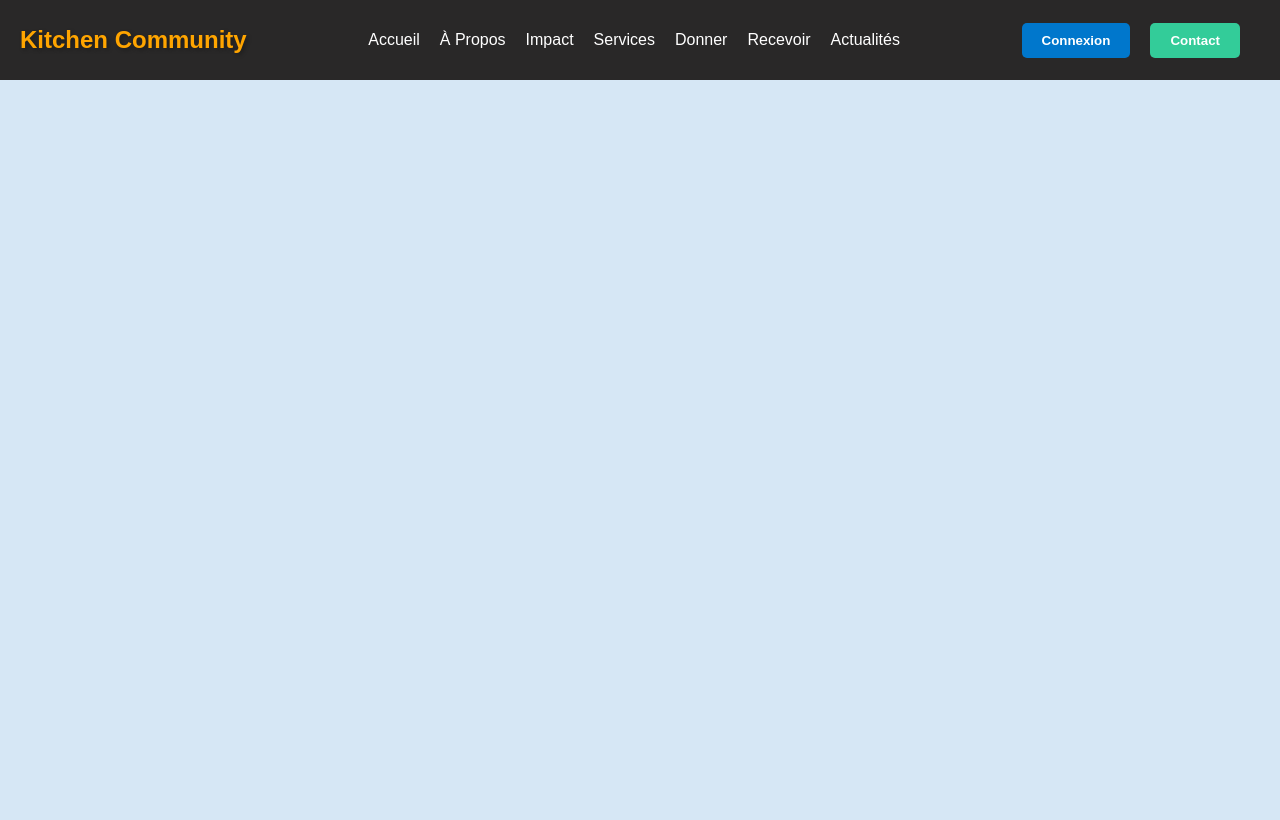
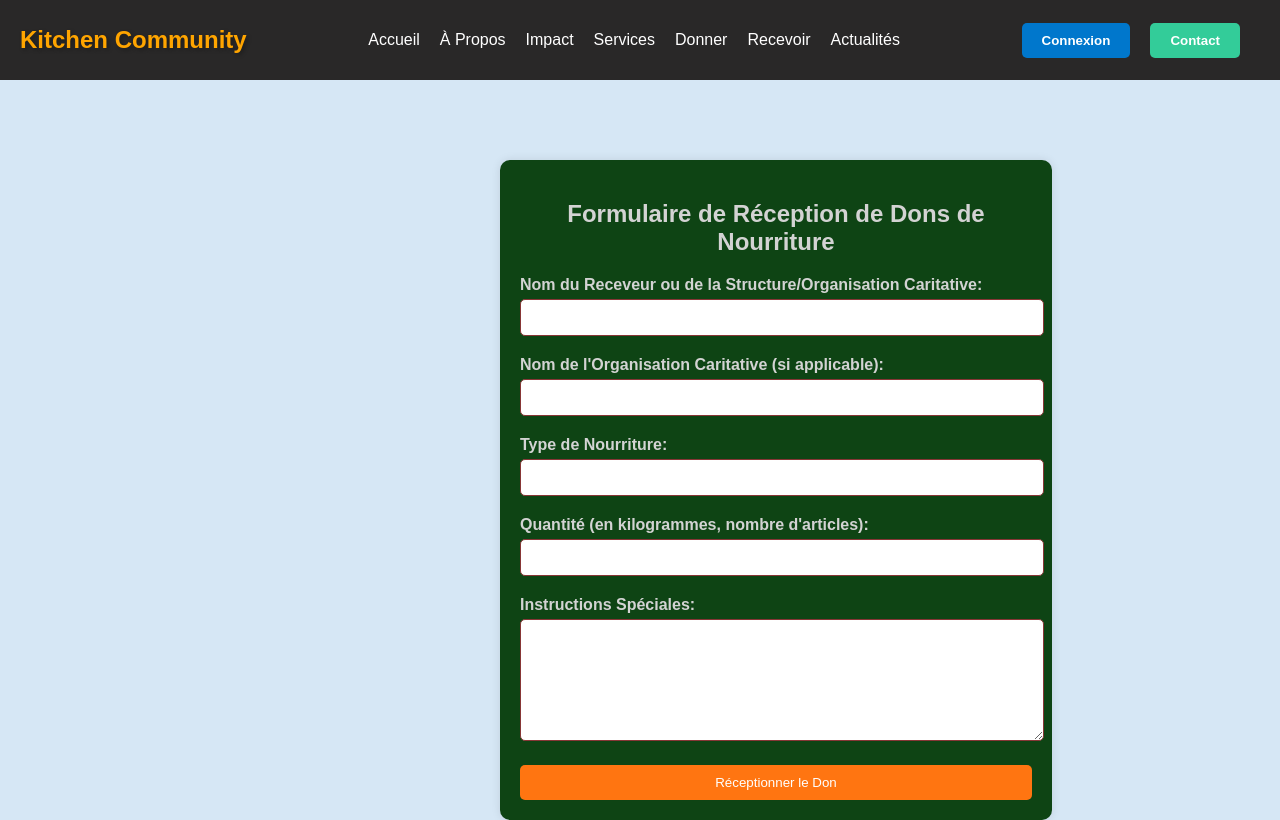
Before and after one commit to KESTIAMASANGU/kitchen-community-connection, a React (Create React App) app: page /Receptions in a window 1280 px wide. Built offline with nearby package versions, Linux system fonts and the light colour scheme.

Commit message:
l'ajout du formulaire de reception

```diff
--- a/src/App.css
+++ b/src/App.css
@@ -278,10 +278,11 @@ body {
 
 
 .container {
-  width: 80%;
-  margin: auto;
+  width: 40%;
+  margin-top: 80px ;
+  margin-left: 500px;
   padding: 20px;
-  background-color: #FFDAB9 ;
+  background-color: #0E4414 ;
   color: #D3D3D3;
   border-radius: 10px;
   box-shadow: 0 0 10px rgba(0, 0, 0, 0.1);
@@ -305,9 +306,9 @@ body {
 .input-group input,
 .input-group select,
 .input-group textarea {
-  width: 100%;
+  width: 98%;
   padding: 10px;
-  border: 1px solid #ccc;
+  border: 1px solid #873636;
   border-radius: 5px;
 }
 
@@ -332,3 +333,61 @@ button {
 button:hover {
   background-color: #FF9F55;
 }
+
+
+.container {
+  width: 40%;
+  margin-top: 80px;
+  margin-left: 500px;
+  padding: 20px;
+  background-color: #0E4414;
+  color: #D3D3D3;
+  border-radius: 10px;
+  box-shadow: 0 0 10px rgba(0, 0, 0, 0.1);
+}
+
+.container h2 {
+  text-align: center;
+  margin-bottom: 20px;
+}
+
+.input-group {
+  margin-bottom: 20px;
+}
+
+.input-group label {
+  display: block;
+  font-weight: bold;
+  margin-bottom: 5px;
+}
+
+.input-group input,
+.input-group select,
+.input-group textarea {
+  width: 98%;
+  padding: 10px;
+  border: 1px solid #873636;
+  border-radius: 5px;
+}
+
+.input-group textarea {
+  height: 100px;
+}
+
+.error {
+  color: #FF0000;
+}
+
+button {
+  width: 100%;
+  padding: 10px;
+  background-color: #fd6b02;
+  color: white;
+  border: none;
+  border-radius: 5px;
+  cursor: pointer;
+}
+
+button:hover {
+  background-color: #FF9F55;
+}
--- a/src/App.jsx
+++ b/src/App.jsx
@@ -5,6 +5,8 @@ import './App.css'
 import Navbar from './navbar';
 import Hero from './hero';
 import LoginForm from './formulaire_connection/donations';
+import  FoodReceptionForm from './formulaire_connection/Receptions';
+
 import AboutUs from './about';
 import Impact from './impact';
 import Services from './services';
@@ -20,8 +22,8 @@ function App() {
         <Routes>
           <Route path='/' element={<Hero />} />
           <Route path='/donations' element={<LoginForm />} />
-          {/* <Route path='/recevoir' element={<Recevoir />} />
-          <Route path='/connexion' element={<Connexion />} /> */}
+          <Route path='/Receptions' element={<FoodReceptionForm />} />
+          {/* <Route path='/connexion' element={<Connexion />} /> */}
         </Routes>
       </main>
       <footer>
--- /dev/null
+++ b/src/formulaire_connection/Receptions.jsx
@@ -0,0 +1,79 @@
+import React, { useState } from 'react';
+
+function FoodReceptionForm() {
+    const [formData, setFormData] = useState({
+        receiverName: '',
+        organization: '',
+        foodType: '',
+        quantity: '',
+        specialInstructions: ''
+    });
+    const [errors, setErrors] = useState({
+        receiverName: '',
+        quantity: ''
+    });
+
+    const handleChange = (e) => {
+        const { name, value } = e.target;
+        setFormData({ ...formData, [name]: value });
+    };
+
+    const handleSubmit = (e) => {
+        e.preventDefault();
+        const { receiverName, quantity } = formData;
+        const errorsCopy = { ...errors };
+
+        if (receiverName.length < 3) {
+            errorsCopy.receiverName = 'Le nom du receveur doit avoir au moins 3 caractères';
+        } else {
+            errorsCopy.receiverName = '';
+        }
+
+        if (isNaN(quantity) || quantity <= 0) {
+            errorsCopy.quantity = 'La quantité doit être un nombre positif';
+        } else {
+            errorsCopy.quantity = '';
+        }
+
+        setErrors(errorsCopy);
+
+        if (!errorsCopy.receiverName && !errorsCopy.quantity) {
+            console.log('Formulaire soumis avec succès !', formData);
+        } else {
+            console.log('Des erreurs ont été détectées dans le formulaire');
+        }
+    };
+
+    return (
+        <div className="container">
+            <h2>Formulaire de Réception de Dons de Nourriture</h2>
+            <form onSubmit={handleSubmit}>
+                <div className="input-group">
+                    <label htmlFor="receiverName">Nom du Receveur ou de la Structure/Organisation Caritative:</label>
+                    <input type="text" id="receiverName" name="receiverName" value={formData.receiverName} onChange={handleChange} required />
+                    {errors.receiverName && <span className="error">{errors.receiverName}</span>}
+                </div>
+                <div className="input-group">
+                    <label htmlFor="organization">Nom de l'Organisation Caritative (si applicable):</label>
+                    <input type="text" id="organization" name="organization" value={formData.organization} onChange={handleChange} />
+                </div>
+                <div className="input-group">
+                    <label htmlFor="foodType">Type de Nourriture:</label>
+                    <input type="text" id="foodType" name="foodType" value={formData.foodType} onChange={handleChange} required />
+                </div>
+                <div className="input-group">
+                    <label htmlFor="quantity">Quantité (en kilogrammes, nombre d'articles):</label>
+                    <input type="text" id="quantity" name="quantity" value={formData.quantity} onChange={handleChange} required />
+                    {errors.quantity && <span className="error">{errors.quantity}</span>}
+                </div>
+                <div className="input-group">
+                    <label htmlFor="specialInstructions">Instructions Spéciales:</label>
+                    <textarea id="specialInstructions" name="specialInstructions" value={formData.specialInstructions} onChange={handleChange}></textarea>
+                </div>
+                <button type="submit" style={{ backgroundColor: '#FF7511', color: 'white' }}>Réceptionner le Don</button>
+            </form>
+        </div>
+    );
+}
+
+export default FoodReceptionForm;
--- a/src/navbar.jsx
+++ b/src/navbar.jsx
@@ -14,7 +14,7 @@ const Navbar = () => {
         <li><a href="#impact">Impact</a></li>
         <li><a href="#services">Services</a></li>
         <li><a href="/donations">Donner</a></li>
-        <li><a href="#">Recevoir</a></li>
+        <li><a href="/Receptions">Recevoir</a></li>
         <li><a href="#">Actualités</a></li>
       </ul>
       <div className="navbar-right">
```
